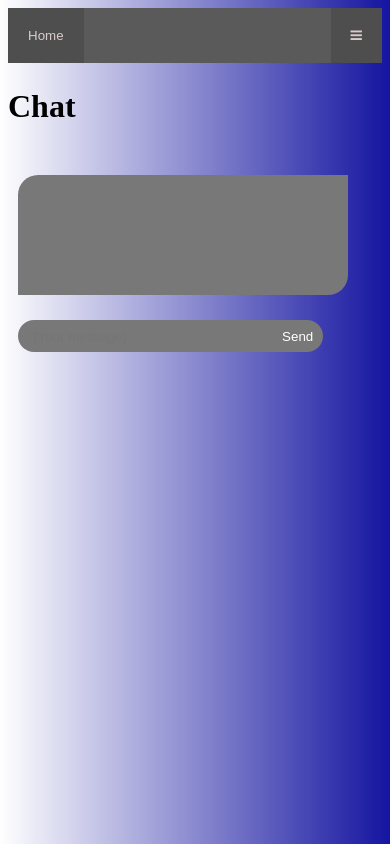
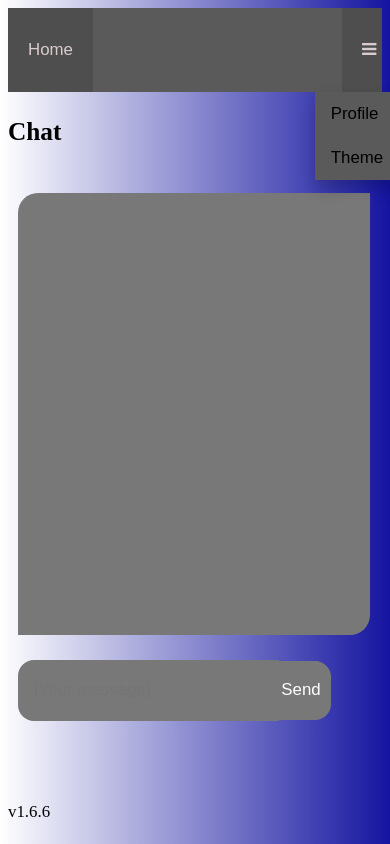
Before and after one commit to ProfHaxx/WebChat, a website: page index.html in a window 390 px wide. Both pictures are taken after a click on the button 356 px from the left and 35 px from the top of the page. Drawn offline with nearby package versions, Linux system fonts and the light colour scheme; no server answers.

Commit message:
v1.6.6.1 [Mobile Version - Semistable]
There's still a lot of work to do, but there are massive improvements for the mobile version!

```diff
--- a/client.js
+++ b/client.js
@@ -1,4 +1,6 @@
 var socket = io.connect();
+
+$('.footer').html("v1.6.6");
 
 //User Data
 var user_data = [];
@@ -50,6 +52,18 @@ $('#chatform').submit(function (e) {
     var message = $("#chatinput").val();
     socket.emit('messages', "[" + username + "]: " + message);
     clearBoxes();
+});
+
+var preftoggle = false;
+//On Pref Click
+$('#prefbtn').on('click', function(data) {
+
+    if(!preftoggle) { //closed
+        $(".dropdown-content").css("display", "block");
+    } else {
+        $(".dropdown-content").css("display", "none");
+    }
+    preftoggle = !preftoggle;
 });
 
 //On Home Click
--- a/index.html
+++ b/index.html
@@ -13,7 +13,7 @@
 
     <body onload="init()" id="body">
         <!--Navigation-->
-        <div class="nav dark_elem" id="nav">
+        <div id="nav">
             <button class="navbtn" id="homebtn">Home</button>
             <div class="dropdown">
                 <button class="dropbtn" id="prefbtn"><i class="fa fa-bars"></i></button>
@@ -47,10 +47,9 @@
 
         <form id="chatform" class="chatform">
             <input class="chat_input" id="chatinput" type="text" placeholder="[Your message]" autocomplete="off">
-            <input class="sendbtn" id="light_elem" type="submit" value="Send">
+            <input class="sendbtn" type="submit" value="Send">
         </form>
-
+        <div class="footer"></div>
         <script src="./client.js"></script>
-
     </body>
 </html>
--- a/style.css
+++ b/style.css
@@ -3,14 +3,18 @@
 @media screen {
     body {
         background-image: linear-gradient(to right, rgba(20, 20, 160, 0), rgba(20, 20, 160, 1));
+        font-size: 2vh;
     }
 
     /* Whole Navigation Bar*/
-    .nav {
+    #nav {
+        font-size: inherit;
+        background-color: #5a5a5a;
         margin: 0;
         padding: 0;
         overflow: hidden;
-        background-color: #5a5a5a;
+        width: 100%;
+        height: 10vh;
     }
 
     /* Home and Preferences*/
@@ -22,6 +26,13 @@
         text-decoration: none;
         background-color: #4e4e4e;
         border: none;
+        font-size: inherit;
+        height: inherit;
+    }
+
+    .dropbtn {
+        height: 10vh;
+        width: 10vw;
     }
 
     /* Home when hovered*/
@@ -32,12 +43,13 @@
     /* Dropdown Container */
     .dropdown {
         float: right;
-        /*display: inline-block;*/
+        font-size: inherit;
     }
 
     /* Profile, Theme */
     .dropdown-content {
-        margin-left: -68px;
+        margin-left: -7vw;
+        font-size: 2vh;
         display: none;
         position: absolute;
         box-shadow: 0px 8px 16px 0px rgba(0, 0, 0, 0.2);
@@ -45,9 +57,8 @@
     }
 
     /* Hide, Show Mechanics*/
-    .dropdown:hover .dropdown-content {
+    .dropbtn:hover .dropdown-content {
         display: block;
-        width: 121px;
     }
 
     /* Change color on hover */
@@ -65,6 +76,51 @@
         display: block;
         text-align: left;
         border: none;
+        font-size: inherit;
+    }
+
+    /*Headline*/
+    .header {
+        font-size: 3vh;
+        font-family: 'Times New Roman', Times, serif;
+        font-weight: bold;
+        margin: 25px 0px 50px 0px;
+        height: 10vh;
+    }
+
+    /*The actual chat*/
+    .future {
+        margin-top: -7vh;
+        margin-left: 10px;
+        margin-bottom: 25px;
+        width: 85vw;
+        padding: 10px;
+        border-radius: 20px 0px;
+        border: 4px;
+        border-color: #5a5a5a;
+        background: #787878;
+        height: 50vh;
+        overflow-y: auto;
+    }
+
+    /*Chat Input*/
+    .chatform {
+        padding-left: 10px;
+        position: relative;
+        padding-bottom: 40px;
+        height: 7vh;
+    }
+
+    .chat_input {
+        font-size: inherit;
+        width: 65%;
+        height: inherit;
+        /*height: 30px;*/
+        display: inline-block;
+        background-color: #787878;
+        border: none;
+        border-radius: 16px 0px 0px 16px;
+        padding-left: 16px;
     }
 
     .sendbtn {
@@ -73,75 +129,19 @@
         color: #ffffff;
         border: none;
         border-radius: 0px 16px 16px 0px;
-        height: 32px;
-        margin-left: -7px;
+        height: inherit;
+        margin-left: -8px;
         padding-right:10px;
+        font-size: inherit;
     }
 
     .sendbtn:hover {
         background-color: #5a5a5a;
     }
 
-    .chatform {
-        padding-left: 10px;
-    }
-
-    .chat_input {
-        width: 65%;
-        height: 30px;
-        display: inline-block;
-        background-color: #787878;
-        border: none;
-        border-radius: 16px 0px 0px 16px;
-        padding-left: 16px;
-    }
-
-    .select_container input {
-        height: 30px;
-        display: block;
-        background-color: #787878;
-        border: none;
-        border-radius: 16px 16px 16px 16px;
-        padding-left: 16px;
-        margin: 26px 0px;
-        position: relative;
-        width: 240px;
-    }
-
-    .select_container button {
-        display: inline-block;
-        background-color: #5a5a5a;
-        color: #ffffff;
-        border: none;
-        border-radius: 16px 16px 16px 16px;
-        height: 32px;
-    }
-
-    .select_container button:hover {
-        background-color: #787878;
-    }
-
-    .select_container p {
-        margin-top: 10px;
-        margin-bottom: -10px;
-    }
-
-    .header {
-        font-size: 32px;
-        font-family: 'Times New Roman', Times, serif;
-        font-weight: bold;
-        margin: 25px 0px 50px 0px;
-    }
-
-    .future {
-        margin-left: 10px;
-        margin-bottom: 25px;
-        width: 83%;
-        min-height: 100px;
-        padding: 10px;
-        border-radius: 20px 0px;
-        border: 4px;
-        border-color: #5a5a5a;
-        background: #787878;
+    .footer {
+        height: 5vh;
+        position: fixed;
+        bottom: 0;
     }
 }
```
